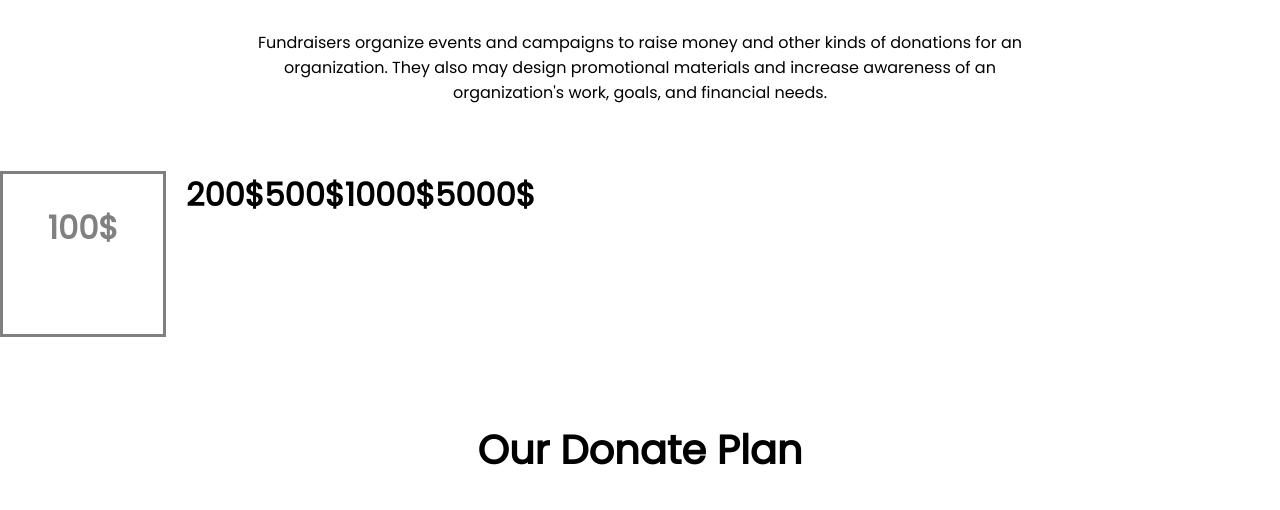
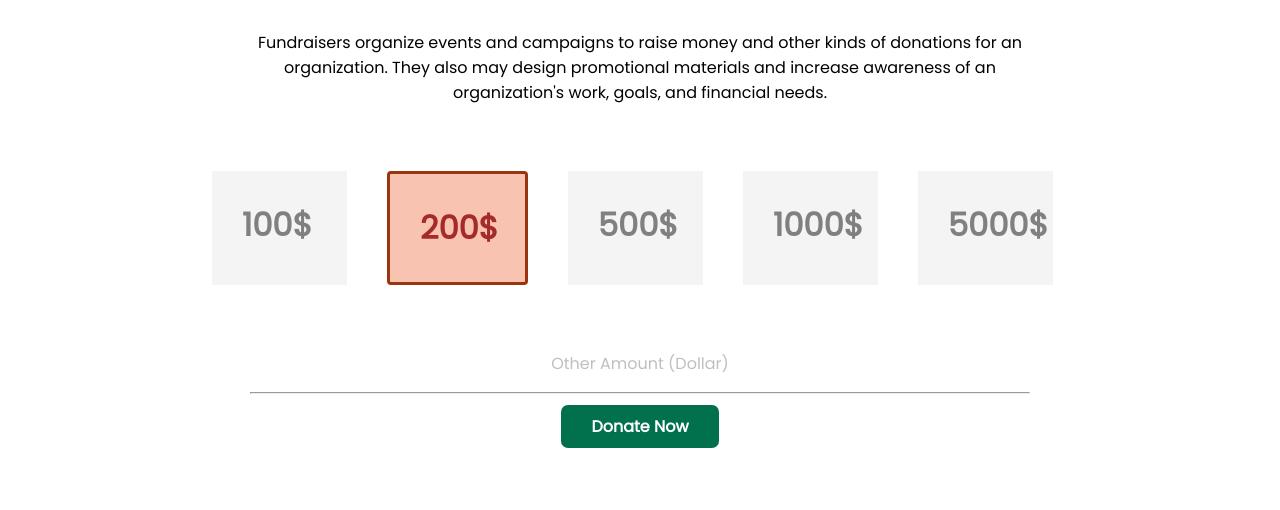
Before and after one commit to fahim-al-mahmud/save-sylhet, a plain HTML site: page index.html in a window 1280 px wide. Shown: the part 692-1202 px from the top of the page. Drawn offline with Linux system fonts and the light colour scheme.

Commit message:
third push

```diff
--- a/index.html
+++ b/index.html
@@ -24,33 +24,46 @@
                 More</a>
         </div>
     </section>
-    <section class="middle-align">
+    <section>
+        <div class="middle-align">
             <h2>Donate Today</h2>
-        <p>Fundraisers organize events and campaigns to raise money and other kinds of donations for an organization.
+            <p>Fundraisers organize events and campaigns to raise money and other kinds of donations for an
+                organization.
                 They also may design promotional materials and increase awareness of an organization's work, goals, and
                 financial needs.</p>
-    </section>
-    <section class="ammount">
+        </div>
+
+        <div class="flex">
             <div class="ammount-box">
                 <strong>100$</strong>
             </div>
-        <div>
+            <div class="ammount-box marked-box">
                 <strong>200$</strong>
             </div>
-        <div>
+            <div class="ammount-box">
                 <strong>500$</strong>
             </div>
-        <div>
+            <div class="ammount-box">
                 <strong>1000$</strong>
             </div>
-        <div>
+            <div class="ammount-box">
                 <strong>5000$</strong>
             </div>
+        </div>
+        <div class="middle-align">
+            <p class="faded">Other Amount (Dollar)</p>
+            <hr>
+            <a class="link-open" target="_blank"
+                href="https://reliefweb.int/report/bangladesh/sylhet-flash-floods-situation-support">Donate Now</a>
+
+        </div>
     </section>
+
     <section>
         <div class="middle-align">
             <h2>Our Donate Plan</h2>
-            <p>We, The Save Sylhet Family, Are Going To Start The Mission Of Making One Million Successful Entrepreneurs
+            <p>We, The Save Sylhet Family, Are Going To Start The Mission Of Making One Million Successful
+                Entrepreneurs
                 In
                 The Next 5 Years. The Question May Arise How To Successfully Complete This Mission? The Answer Is:
                 Although
@@ -60,7 +73,8 @@
             <div class="box-content">
                 <img src="/images/food.png" alt="">
                 <h3>Food for a family</h3>
-                <p>So We Are Working To Create A Unique System For Everyone. So That Everyone Can Get The Same Kind Of
+                <p>So We Are Working To Create A Unique System For Everyone. So That Everyone Can Get The Same Kind
+                    Of
                     Training. We Have To Find The First 100 People. When I Get Them, I Will Finish The First Step,
                     InshaAllah. The Goal For The Next One Year Is To Successfully Complete The First Step. It Is
                     Possible To
@@ -69,7 +83,8 @@
             <div class="box-content">
                 <img src="/images/shelter.png" alt="">
                 <h3>Shelter for a family</h3>
-                <p>So We Are Working To Create A Unique System For Everyone. So That Everyone Can Get The Same Kind Of
+                <p>So We Are Working To Create A Unique System For Everyone. So That Everyone Can Get The Same Kind
+                    Of
                     Training. We Have To Find The First 100 People. When I Get Them, I Will Finish The First Step,
                     InshaAllah. The Goal For The Next One Year Is To Successfully Complete The First Step. It Is
                     Possible To
@@ -78,7 +93,8 @@
             <div class="box-content">
                 <img src="/images/Frame-1.png" alt="">
                 <h3>Education for a Child</h3>
-                <p>So We Are Working To Create A Unique System For Everyone. So That Everyone Can Get The Same Kind Of
+                <p>So We Are Working To Create A Unique System For Everyone. So That Everyone Can Get The Same Kind
+                    Of
                     Training. We Have To Find The First 100 People. When I Get Them, I Will Finish The First Step,
                     InshaAllah. The Goal For The Next One Year Is To Successfully Complete The First Step. It Is
                     Possible To
@@ -90,7 +106,8 @@
         <div class="middle-align">
             <h2>Get My Updates</h2>
             <p>We Will Continue To Work For All Street Children In Bangladesh. For This, Food Packs Have Been
-                Distributed For Street Children By The Families Of Sylhet Wonder Women At Different Points Of Sylhet. So
+                Distributed For Street Children By The Families Of Sylhet Wonder Women At Different Points Of
+                Sylhet. So
                 That They Can Eat Home-Cooked Food With Satisfaction.</p>
         </div>
         <div class="middle-align box-color">
--- a/style.css
+++ b/style.css
@@ -50,18 +50,41 @@ strong {
 }
 
 .ammount-box {
-    height: 100px;
-    width: 100px;
+
+    width: 75px;
     border: solid;
     color: gray;
-    text-align: center;
+    border: none;
+    background-color: rgb(244, 244, 244);
+    padding: 30px;
     margin-right: 20px;
-    padding: 30px;
+    margin-left: 20px;
+}
+
+hr {
+    margin-bottom: 20px;
+}
+
+.faded {
+    color: rgb(191, 191, 191);
+}
+
+.marked-box {
+    background-color: rgba(231, 66, 6, 0.31);
+    border: 3px solid rgb(155, 53, 16);
+    border-radius: 4px;
+    color: brown;
 }
 
 .flexible-container {
     display: flex;
     margin-bottom: 150px;
+}
+
+.flex {
+
+    display: flex;
+    margin: 0% 15%;
 }
 
 .box-content {
```
Lines whose indentation alone changed are shown as unchanged.
